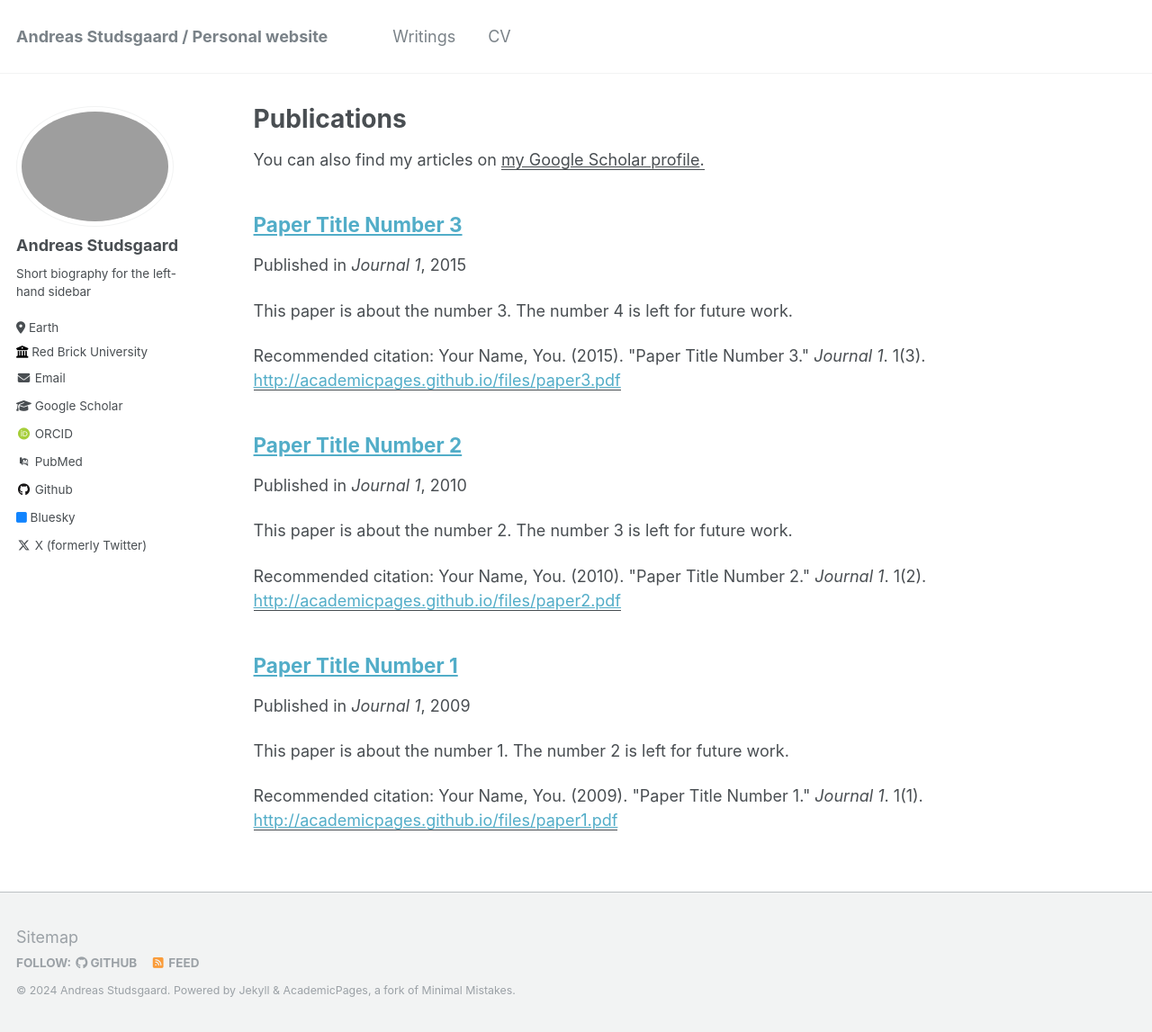
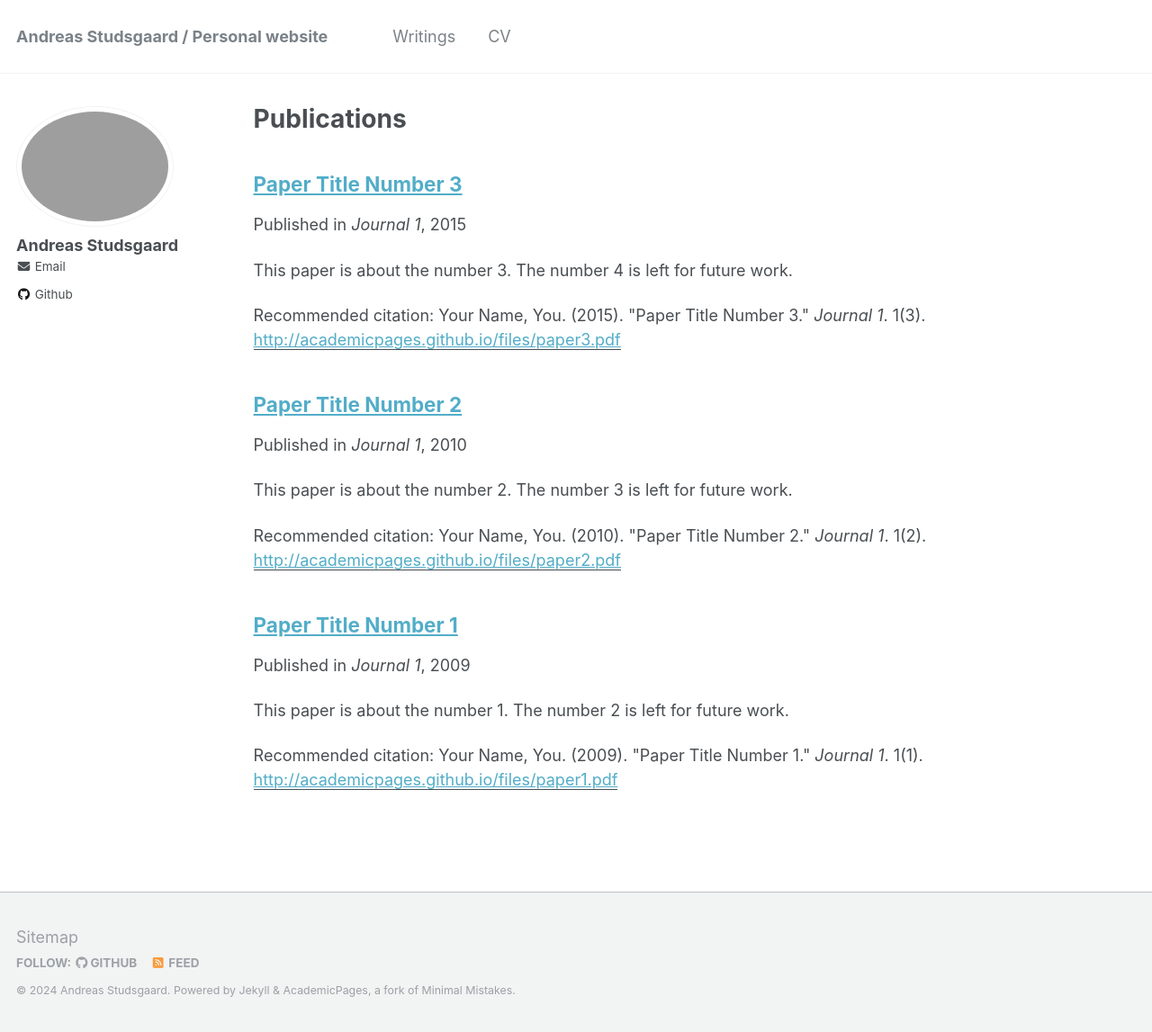
Before and after one commit to Fermat127/fermat127.github.io, a Jekyll site: the page built from _pages/publications.md, in a window 1280 px wide and 1147 px high. Shown: the whole window at 90% size. Built offline with Jekyll 4.4.1, drawn with Linux system fonts in a browser that asks for light colours; some web fonts are replaced; some of the changed lines change nothing that is shown.

Commit message:
Update _config.yml

```diff
--- a/_config.yml
+++ b/_config.yml
@@ -22,53 +22,53 @@ author:
   # Biographic information
   avatar           : "Profilepic2.png"
   name             : "Andreas Studsgaard"
-  pronouns         : # example: "she/her"
-  bio              : "Short biography for the left-hand sidebar"
-  location         : "Earth"
-  employer         : "Red Brick University"
-  uri              : # URL
-  email            : "none@example.org"
+  #pronouns         : # example: "she/her"
+  #bio              : "Short biography for the left-hand sidebar"
+  #location         : "Earth"
+  #employer         : "Red Brick University"
+  #uri              : # URL
+  email            : "andreas.momme@outlook.dk"
 
   # Academic websites
-  arxiv            : # URL - Update with the correct link to your profile
-  googlescholar    : "https://scholar.google.com/citations?user=PS_CX0AAAAAJ"
-  impactstory      : # URL
-  orcid            : "http://orcid.org/yourorcidurl"
-  pubmed           : "https://www.ncbi.nlm.nih.gov/pubmed/?term=john+snow"
-  researchgate     : # URL
+ # arxiv            : # URL - Update with the correct link to your profile
+  #googlescholar    : "https://scholar.google.com/citations?user=PS_CX0AAAAAJ"
+ # impactstory      : # URL
+ # orcid            : "http://orcid.org/yourorcidurl"
+  #pubmed           : "https://www.ncbi.nlm.nih.gov/pubmed/?term=john+snow"
+  #researchgate     : # URL
 
   # Repositories and software development
-  bitbucket        : # Username - Update with your username on the site
-  codepen          : # Username
-  dribbble         : # Username
+  #bitbucket        : # Username - Update with your username on the site
+  #codepen          : # Username
+ # dribbble         : # Username
   github           : "academicpages"
-  kaggle           : # Username
-  stackoverflow    : # User number or user number and name (i.e., use "1" or "1/jeff-atwood")
+ # kaggle           : # Username
+  #stackoverflow    : # User number or user number and name (i.e., use "1" or "1/jeff-atwood")
 
   # Social media
-  bluesky          : "bsky.app" # Replace this with you Bluesky username
-  facebook         : # Username
-  flickr           : # Username
-  foursquare       : # Username
-  goodreads        : # Username
-  google_plus      : # Username
-  keybase          : # Username
-  instagram        : # Username
-  lastfm           : # Username
+  #bluesky          : "bsky.app" # Replace this with you Bluesky username
+  #facebook         : # Username
+  #flickr           : # Username
+  #foursquare       : # Username
+  #goodreads        : # Username
+  #google_plus      : # Username
+  #keybase          : # Username
+  #instagram        : # Username
+  #lastfm           : # Username
   linkedin         : # Username
-  mastodon         : # URL
-  medium           : # URL
-  pinterest        : # Username
-  soundcloud       : # Username
-  steam            : # Username
-  telegram         : # URL
-  tumblr           : # Username
-  twitter          : "UniofOxford"  # Replace this with your X / Twitter handle
-  vine             : # Username
-  weibo            : # Username
-  wikipedia        : # Username
-  xing             : # Username
-  youtube          : # Username
+  #mastodon         : # URL
+  #medium           : # URL
+  #pinterest        : # Username
+  #soundcloud       : # Username
+  #steam            : # Username
+  #telegram         : # URL
+  #tumblr           : # Username
+  #twitter          : "UniofOxford"  # Replace this with your X / Twitter handle
+  #vine             : # Username
+  #weibo            : # Username
+  #wikipedia        : # Username
+  #xing             : # Username
+  #youtube          : # Username
 
 
 # Site Settings
```
